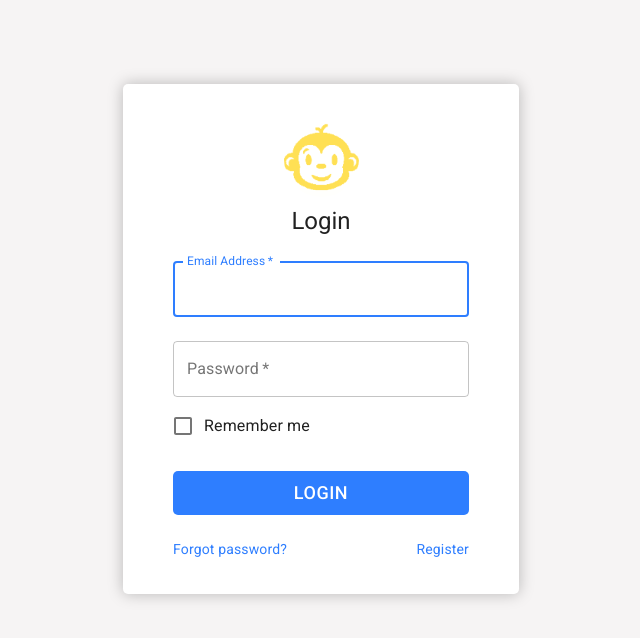
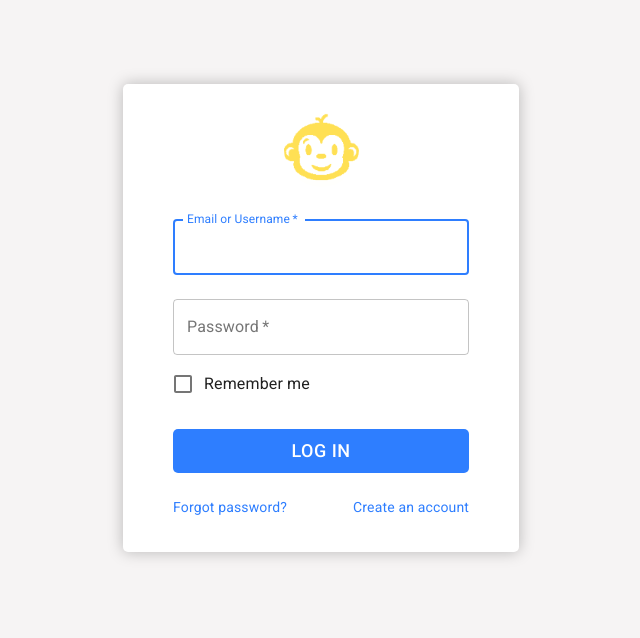
Before and after one commit to damianbrowne/cmsi370-djaw, a React (Create React App) app: page /Login in a window 1280 px wide. Shown: the top 638 px of the page, without its empty margins (319-959 px from the left). Built offline with nearby package versions, Linux system fonts and the light colour scheme.

Commit message:
Minor visual changes

```diff
--- a/src/pages/Login/LoginPages/Login.js
+++ b/src/pages/Login/LoginPages/Login.js
@@ -28,7 +28,7 @@ const useStyles = makeStyles((theme) => ({
     flexDirection: 'column',
     alignItems: 'center',
     backgroundColor: theme.palette.white.main,
-    paddingTop: 30,
+    paddingTop: 20,
     paddingBottom: 35,
     paddingRight: 50,
     paddingLeft: 50,
@@ -65,18 +65,18 @@ export default function Login() {
         <CssBaseline />
         <div className={classes.paper}>
           <Avatar className={classes.avatar} src={logo} />
-          <Typography component="h1" variant="h5">
+          {/* <Typography component="h1" variant="h5">
             Login
-        </Typography>
+        </Typography> */}
           <form className={classes.form} noValidate>
             <TextField
               variant="outlined"
               margin="normal"
               required
               fullWidth
-              id="email"
-              label="Email Address"
-              name="email"
+              id="email" // maybe change for backend
+              label="Email or Username"
+              name="email" // maybe change for backend
               autoComplete="email"
               autoFocus
             />
@@ -103,7 +103,7 @@ export default function Login() {
               className={classes.submit}
               onClick={toHomePage}
             >
-              Login
+              Log In
           </Button>
             <Grid container>
               <Grid item xs>
@@ -113,7 +113,7 @@ export default function Login() {
               </Grid>
               <Grid item>
                 <Link href="./SignUp" variant="body2">
-                  {"Register"}
+                  {"Create an account"}
                 </Link>
               </Grid>
             </Grid>
--- a/src/pages/Login/LoginPages/SignUp.js
+++ b/src/pages/Login/LoginPages/SignUp.js
@@ -30,7 +30,7 @@ const useStyles = makeStyles((theme) => ({
     flexDirection: 'column',
     alignItems: 'center',
     backgroundColor: theme.palette.white,
-    paddingTop: 30,
+    paddingTop: 20,
     paddingBottom: 35,
     paddingRight: 50,
     paddingLeft: 50,
@@ -67,11 +67,23 @@ export default function SignUp() {
         <CssBaseline />
         <div className={classes.paper}>
           <Avatar className={classes.avatar} src={logo} />
-          <Typography component="h1" variant="h5" style={{ marginBottom: 20 }}>
+          {/* <Typography component="h1" variant="h5" style={{ marginBottom: 20 }}>
             Sign Up
-        </Typography>
+        </Typography> */}
           <form className={classes.form} noValidate>
             <Grid container spacing={2}>
+              <Grid item xs={12}>
+                <TextField
+                  label="Username"
+                  name="userName"
+                  id="userName"
+                  variant="outlined"
+                  required
+                  fullWidth
+                  autoComplete="username"
+                  autoFocus
+                />
+              </Grid>
               <Grid item xs={12} sm={6}>
                 <TextField
                   label="First Name"
@@ -81,7 +93,7 @@ export default function SignUp() {
                   required
                   fullWidth
                   autoComplete="fname"
-                  autoFocus
+                  //autoFocus
                 />
               </Grid>
               <Grid item xs={12} sm={6}>
@@ -121,7 +133,7 @@ export default function SignUp() {
               <Grid item xs={12}>
                 <FormControlLabel
                   control={<Checkbox value="allowExtraEmails" color="primary" />}
-                  label="Subscribe to email notifications"
+                  label="Subscribe to receive email notifications"
                 />
               </Grid>
             </Grid>
--- a/src/pages/Survey/Survey.js
+++ b/src/pages/Survey/Survey.js
@@ -103,7 +103,7 @@ export default function Survey() {
           <Avatar src={logo} style = {{marginRight: 10, display:"flex", alignSelf:"center",marginBottom: 25, minWidth: 100, minHeight: 100,}}/>
         </Typography>
         <Typography align="center" className={classes.header}>Don't panic!</Typography>
-        <Typography align="center" className={classes.subheader}>Answer these questions so that we can tailor your experience to your needs.
+        <Typography align="center" className={classes.subheader}>Answer these questions so that we can tailor your experience to your needs
         </Typography>
         {firstMessages.map((item, index) => (
           <Question1 question = {item} index = {index+1}> </Question1>
```
